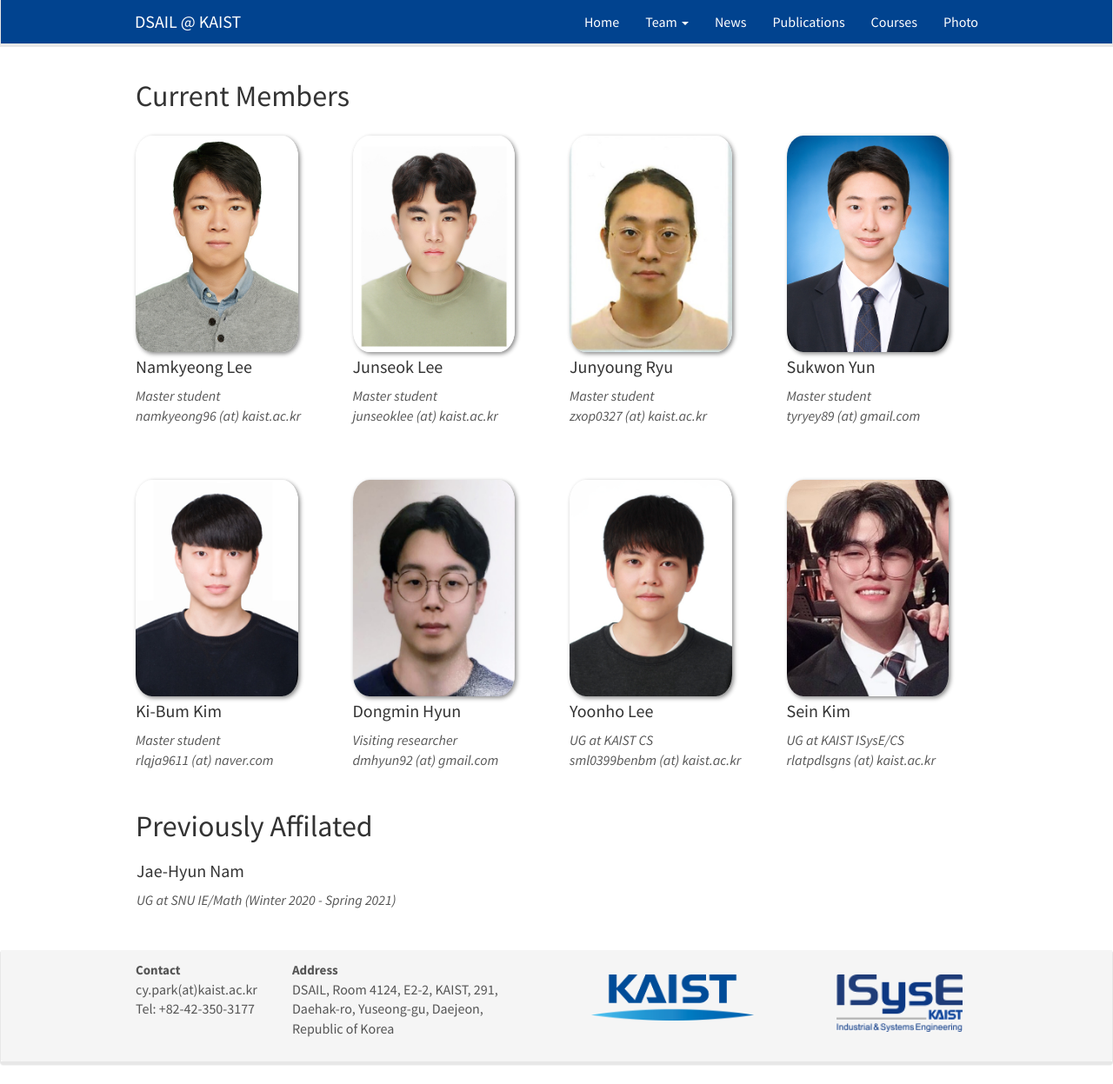
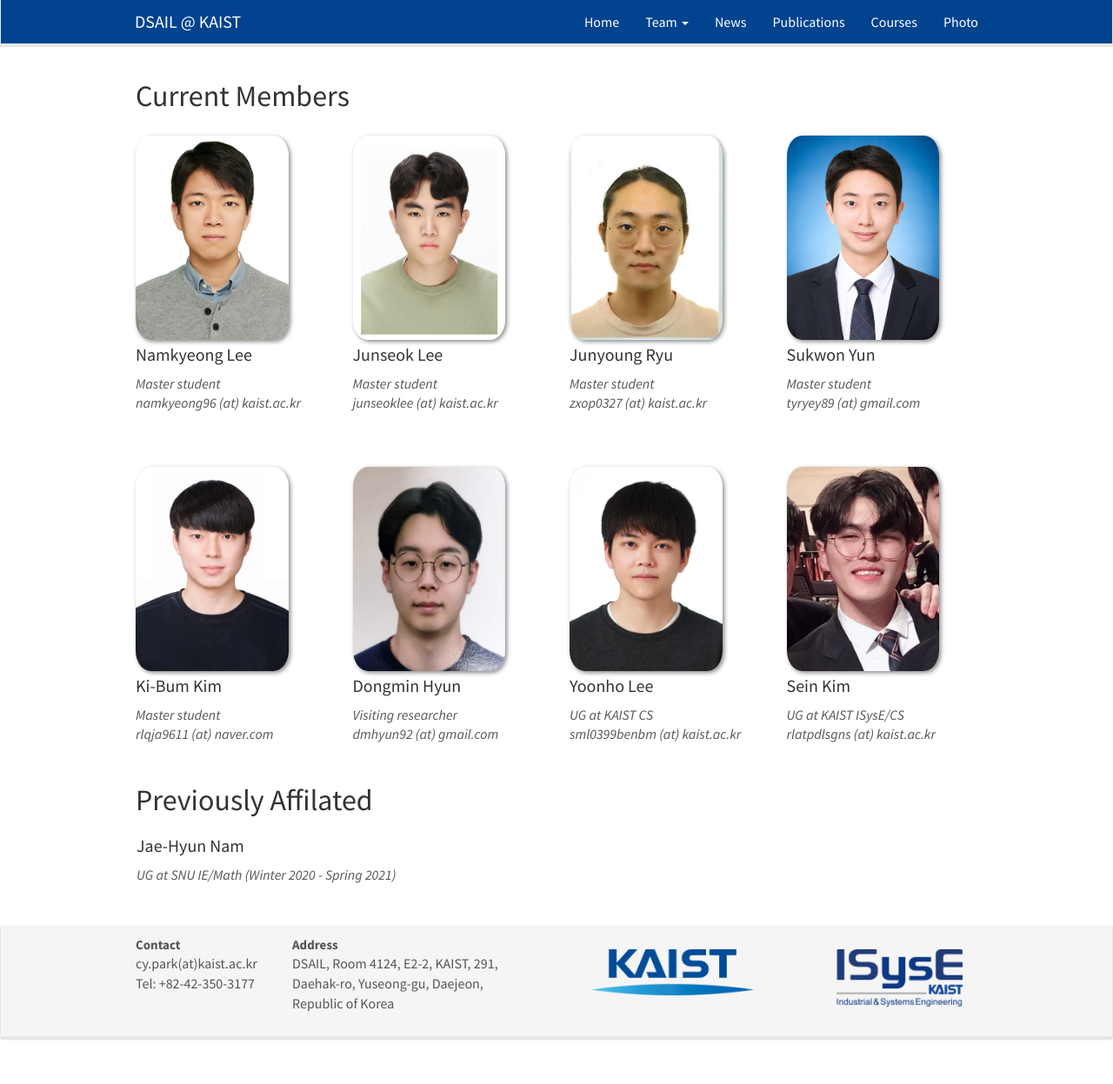
Before and after one commit to kaist-dsail/kaist-dsail.github.io, a Jekyll site: the page built from _pages/members.md, in a window 1280 px wide and 1247 px high. Shown: the whole window at 87% size. Built offline with Jekyll 4.4.1, drawn with Linux system fonts in a browser that asks for light colours; nearby versions of some CDN libraries.

Commit message:
Update members.md

```diff
--- a/_pages/members.md
+++ b/_pages/members.md
@@ -22,7 +22,7 @@
 {% endif %}
 
 <div class="col-md-3 clearfix">
-  <img src="{{ site.url }}{{ site.baseurl }}/images/teampic/{{ member.photo }}" class="img-responsive" width="85%" style="float: left" />
+  <img src="{{ site.url }}{{ site.baseurl }}/images/teampic/{{ member.photo }}" class="img-responsive" width="80%" style="float: left" />
   <h4 style>{{ member.name }}</h4>
   <i>{{ member.info }}<br>{{ member.email }}</i>
   <ul style="overflow: hidden">
```
